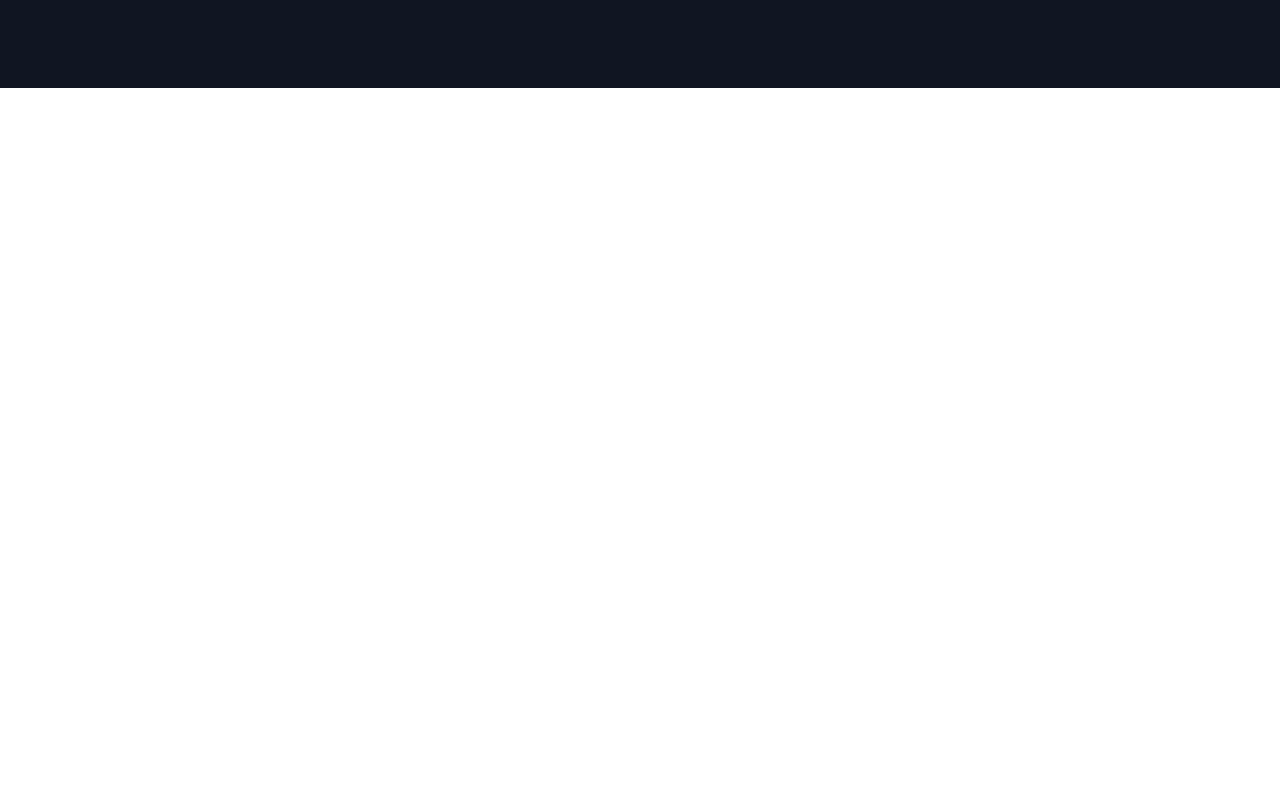
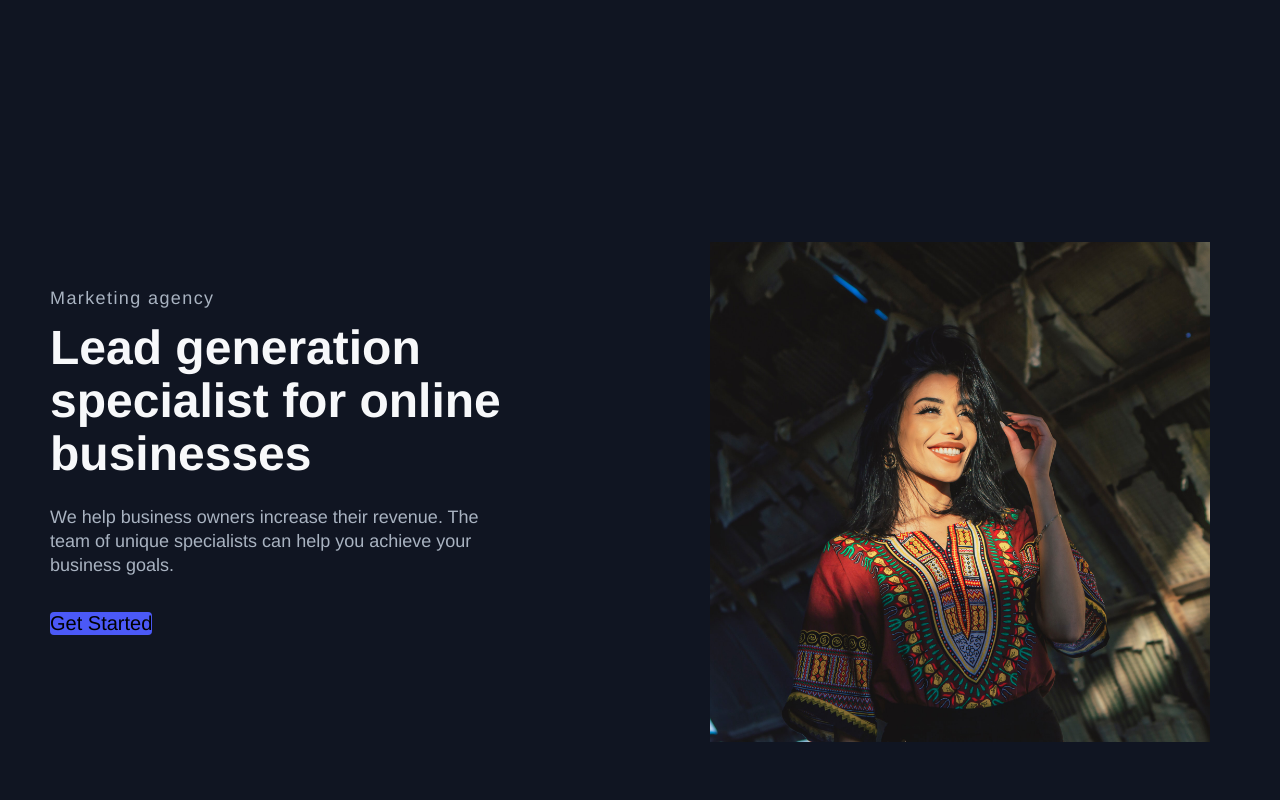
Before and after one commit to Kaycodes11/react-ui-with-ts, a React (Create React App) app: page / in a window 1280 px wide. Shown: the part 560-1360 px from the top of the page. Before the commit the page ends 800 px from the top, so only its background shows below. Built offline with nearby package versions, Linux system fonts and the light colour scheme.

Commit message:
info sections has added

```diff
--- a/src/components/InfoSection/index.tsx
+++ b/src/components/InfoSection/index.tsx
@@ -1,6 +1,6 @@
 import React from 'react';
 import {Button, Container} from '../../styles/global';
-import {Heading, InfoColumn, InfoRow, InfoSec, SubTitle, TextWrapper, TopLine} from "./styled";
+import {Heading, Img, ImgWrapper, InfoColumn, InfoRow, InfoSec, SubTitle, TextWrapper, TopLine} from "./styled";
 import {Link} from "react-router-dom";
 
 
@@ -14,10 +14,10 @@ const InfoSection: React.FC<Props> = ({
                                           description,
                                           lightTextDesc,
                                           buttonLabel,
-                                          primary
+                                          img, alt, start
 
                                       }) => {
-    // console.log(primary, "HERE");
+    console.log(img, "HERE");
     return (
         <>
             <InfoSec lightBg={lightBg}>
@@ -32,6 +32,11 @@ const InfoSection: React.FC<Props> = ({
                                     <Button big fontBig primary={false}>{buttonLabel}</Button>
                                 </Link>
                             </TextWrapper>
+                        </InfoColumn>
+                        <InfoColumn>
+                            <ImgWrapper start={start}>
+                                <Img src={img} alt={alt}/>
+                            </ImgWrapper>
                         </InfoColumn>
                     </InfoRow>
                 </Container>
@@ -51,8 +56,9 @@ interface Props {
     lightTextDesc?: boolean | string;
     buttonLabel?: boolean | string;
     primary?: boolean | string;
-
-
+    img: string;
+    alt: string;
+    start: string
 }
 
 export {InfoSection};
--- a/src/components/InfoSection/styled.tsx
+++ b/src/components/InfoSection/styled.tsx
@@ -48,7 +48,7 @@ export const TopLine = styled.div<{ lightTopLine: boolean | any }>`
   margin-bottom: 16px;
 `;
 
-export const Heading = styled.h1<{lightText: boolean | any}>`
+export const Heading = styled.h1<{ lightText: boolean | any }>`
   margin-bottom: 24px;
   font-size: 48px;
   line-height: 1.1;
@@ -62,3 +62,19 @@ export const SubTitle = styled.p<{ lightTextDesc: boolean | any }>`
   line-height: 24px;
   color: ${({lightTextDesc}) => lightTextDesc ? '#a9b3c1' : '#1c2237'};
 `;
+
+export const ImgWrapper = styled.div<{ start: string }>`
+  max-width: 555px;
+  display: flex;
+  justify-content: ${({start}) => start ? "flex-start" : "flex-end"};
+`;
+
+
+export const Img = styled.img`
+  padding-right: 0;
+  border: 0;
+  max-width: 100%;
+  vertical-align: middle;
+  display: inline-block;
+  max-height: 500px;
+`;
--- a/src/components/NavBar4/styled.tsx
+++ b/src/components/NavBar4/styled.tsx
@@ -38,6 +38,7 @@ const Button2 = ({children, icon, ...props}: TheCustomButtonProps) => {
 // https://stackoverflow.com/questions/54654303/using-a-forwardref-component-with-children-in-typescript
 // https://stackoverflow.com/questions/57424821/typescript-extend-react-component-props-for-styled-component-element
 // https://stackoverflow.com/questions/50627493/how-can-one-extend-react-types-to-support-html-attributes-as-props
+// https://react-typescript-cheatsheet.netlify.app/docs/advanced/patterns_by_usecase/
 // https://react-typescript-cheatsheet.netlify.app/docs/advanced/patterns_by_usecase/
 
 export type ButtonVariant = 'text' | 'filled' | 'outlined';
--- a/src/pages/Home/data.tsx
+++ b/src/pages/Home/data.tsx
@@ -1,12 +1,63 @@
 export const HomeObjOne = {
     lightBg: false,
     primary: false,
-    imgStart: "",
+    imgStart: '',
     lightTopLine: true,
     lightTextDesc: true,
     buttonLabel: `Get Started`,
-    description: `We help business owners increase their revenue`,
+    description: `We help business owners increase their revenue. The team of unique specialists can help you achieve your business goals. `,
     headline: `Lead generation specialist for online businesses`,
     lightText: true,
     topLine: `Marketing agency`,
-}
+    img: require('../../assets/svg-1.svg').default,
+    alt: 'Image',
+    start: ''
+};
+
+export const HomeObjTwo = {
+    lightBg: false,
+    primary: false,
+    imgStart: '',
+    lightTopLine: true,
+    lightTextDesc: true,
+    buttonLabel: `Get Started`,
+    description: `We help business owners increase their revenue. The team of unique specialists can help you achieve your business goals. `,
+    headline: `Lead generation specialist for online businesses`,
+    lightText: true,
+    topLine: `Marketing agency`,
+    img: require('../../assets/profile.jpg'),
+    alt: 'Image',
+    start: ''
+};
+
+export const HomeObjThree = {
+    lightBg: false,
+    primary: false,
+    imgStart: '',
+    lightTopLine: true,
+    lightTextDesc: true,
+    buttonLabel: `Get Started`,
+    description: `We help business owners increase their revenue. The team of unique specialists can help you achieve your business goals. `,
+    headline: `Lead generation specialist for online businesses`,
+    lightText: true,
+    topLine: `Marketing agency`,
+    img: require('../../assets/svg-2.svg').default,
+    alt: 'Image',
+    start: ''
+};
+
+export const HomeObjFour = {
+    lightBg: false,
+    primary: false,
+    imgStart: '',
+    lightTopLine: true,
+    lightTextDesc: true,
+    buttonLabel: `Get Started`,
+    description: `We help business owners increase their revenue. The team of unique specialists can help you achieve your business goals. `,
+    headline: `Lead generation specialist for online businesses`,
+    lightText: true,
+    topLine: `Marketing agency`,
+    img: require('../../assets/svg-3.svg').default,
+    alt: 'Image',
+    start: ''
+};
--- a/src/pages/Home/index.tsx
+++ b/src/pages/Home/index.tsx
@@ -1,12 +1,15 @@
 import React from 'react';
 import {InfoSection} from "../../components/InfoSection";
-import {HomeObjOne as homeObjOne} from "./data";
+import * as HomeObject from "./data";
 
 const Home = () => {
     return (
         <>
             {/*<InfoSection lightBg={HomeObjOne.lightBg}/>*/}
-            <InfoSection {...homeObjOne} />
+            <InfoSection {...HomeObject.HomeObjOne} />
+            <InfoSection {...HomeObject.HomeObjTwo} />
+            <InfoSection {...HomeObject.HomeObjThree} />
+            <InfoSection {...HomeObject.HomeObjFour} />
         </>
     )
 }
```
Also changed, not shown: src/assets/profile.jpg (added), 1 other file (tests, documents, lock files or other folders).
